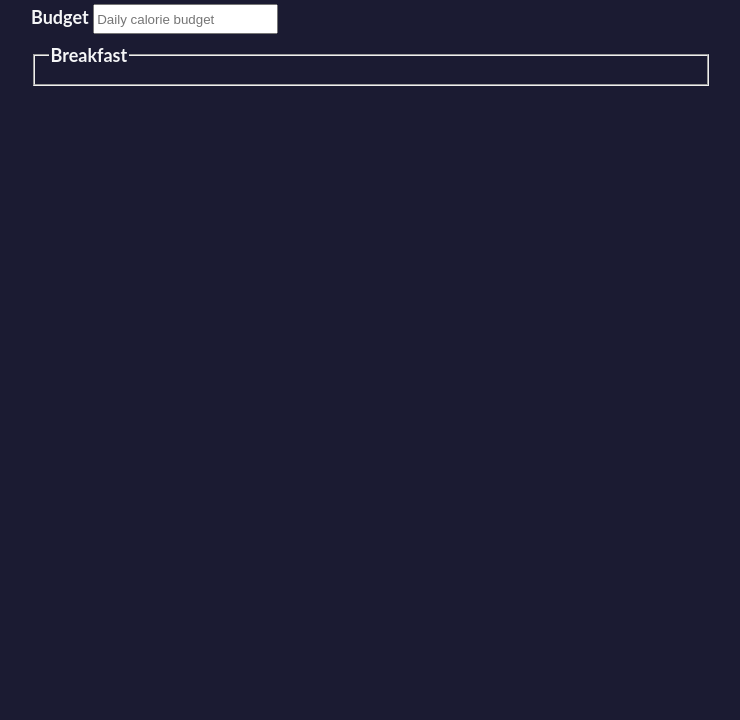
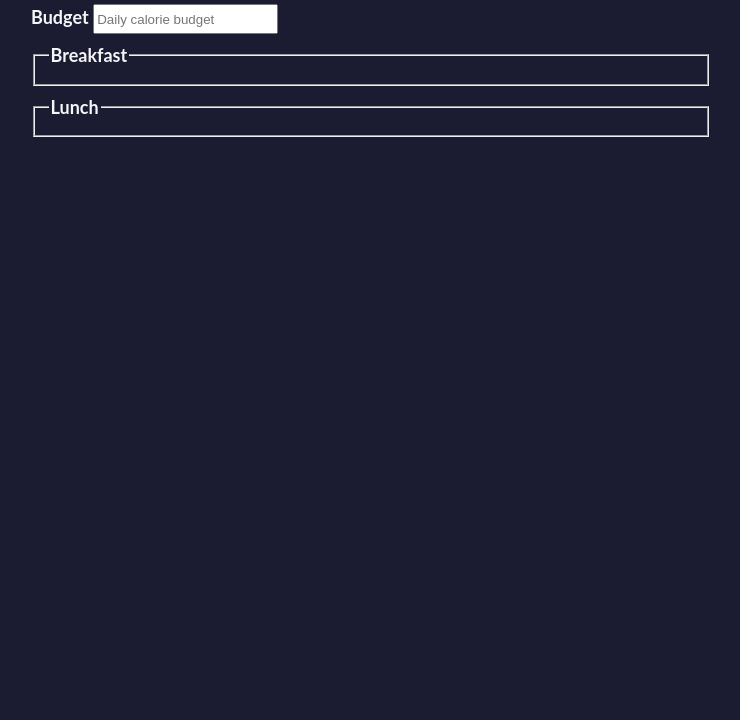
Before and after one commit to sabovoichita/calorie-counter, a plain HTML site: page index.html in a window 1280 px wide. Shown: the part 80-800 px from the top of the page, without its empty margins (269-1009 px from the left). Drawn offline with Linux system fonts and the light colour scheme.

Commit message:
5. Create a fieldset element with the id set to lunch. Within that element, create a legend element with the text Lunch, and an empty div with the class set to input-container.

```diff
--- a/index.html
+++ b/index.html
@@ -22,6 +22,10 @@
           <legend>Breakfast</legend>
           <div class="input-container"></div>
         </fieldset>
+        <fieldset id="lunch">
+          <legend>Lunch</legend>
+          <div class="input-container"></div>
+        </fieldset>
       </form>
     </div>
     <script src="index.js"></script>
```
